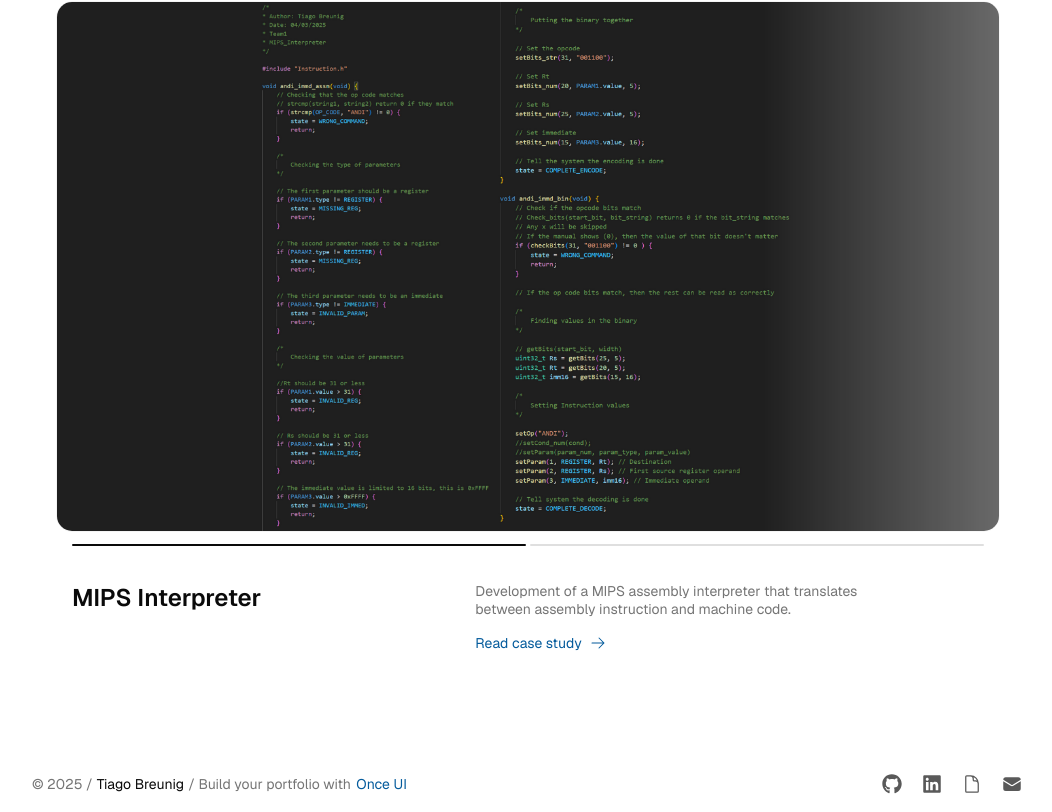
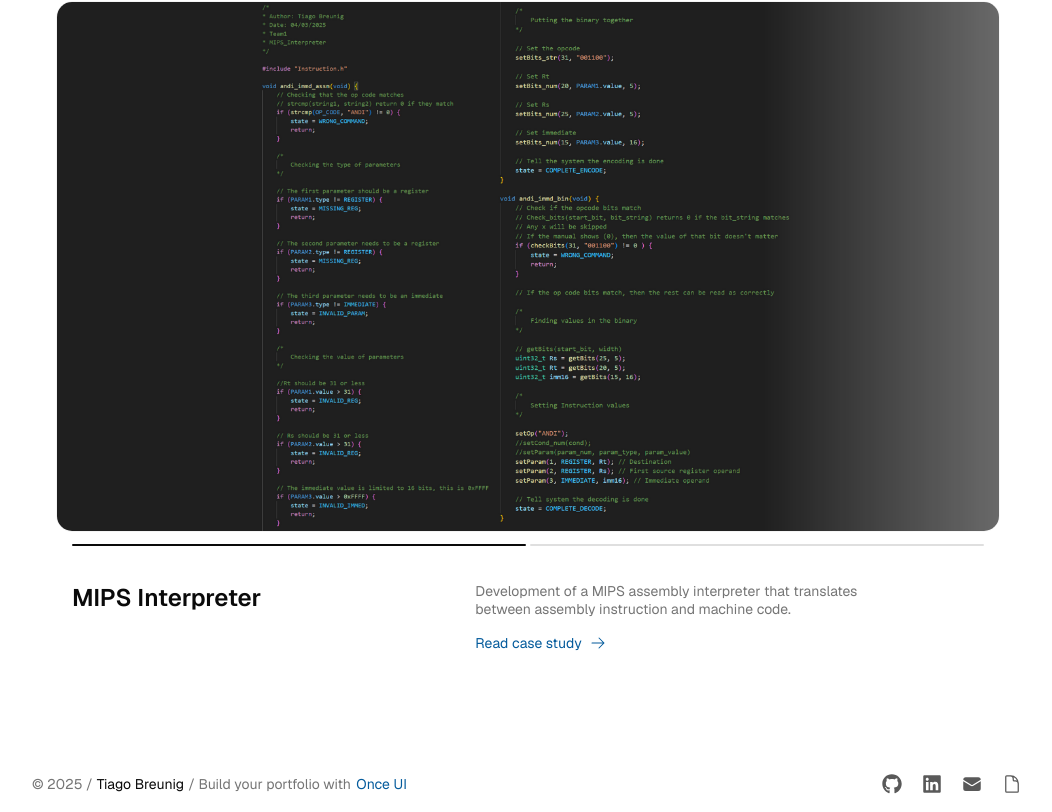
Before and after one commit to gribelUS/resume, a Next.js app: page / in a window 1280 px wide. Shown: the part 2301-3113 px from the top of the page, without its empty margins (112-1164 px from the left). Built offline with nearby package versions, Linux system fonts and the light colour scheme.

Commit message:
New tab fix (try)

```diff
--- a/src/app/resources/content.js
+++ b/src/app/resources/content.js
@@ -38,14 +38,14 @@ const social = [
     link: "https://www.linkedin.com/in/tiago-carlos-breunig/",
   },
   {
+    name: "Email",
+    icon: "email",
+    link: `mailto:${person.email}`,
+  },
+    {
     name: "Resume",
     icon: "document",
     link: "/Tiago_Breunig_Resume.pdf",
-  },
-  {
-    name: "Email",
-    icon: "email",
-    link: `mailto:${person.email}`,
   },
 ];
 
--- a/src/once-ui/components/ElementType.tsx
+++ b/src/once-ui/components/ElementType.tsx
@@ -12,7 +12,7 @@ interface ElementTypeProps {
   [key: string]: any;
 }
 
-const isExternalLink = (url: string) => /^https?:\/\//.test(url);
+const isExternalLink = (url: string) => /^https?:\/\//.test(url) || (url.startsWith("/") && url.endsWith(".pdf"));
 
 const ElementType = forwardRef<HTMLElement, ElementTypeProps>(
   ({ href, type, onClick, onLinkClick, children, className, style, ...props }, ref) => {
@@ -23,7 +23,7 @@ const ElementType = forwardRef<HTMLElement, ElementTypeProps>(
           <a
             href={href}
             target="_blank"
-            rel="noreferrer"
+            rel="noopener noreferrer"
             ref={ref as React.Ref<HTMLAnchorElement>}
             className={className}
             style={style}
```
